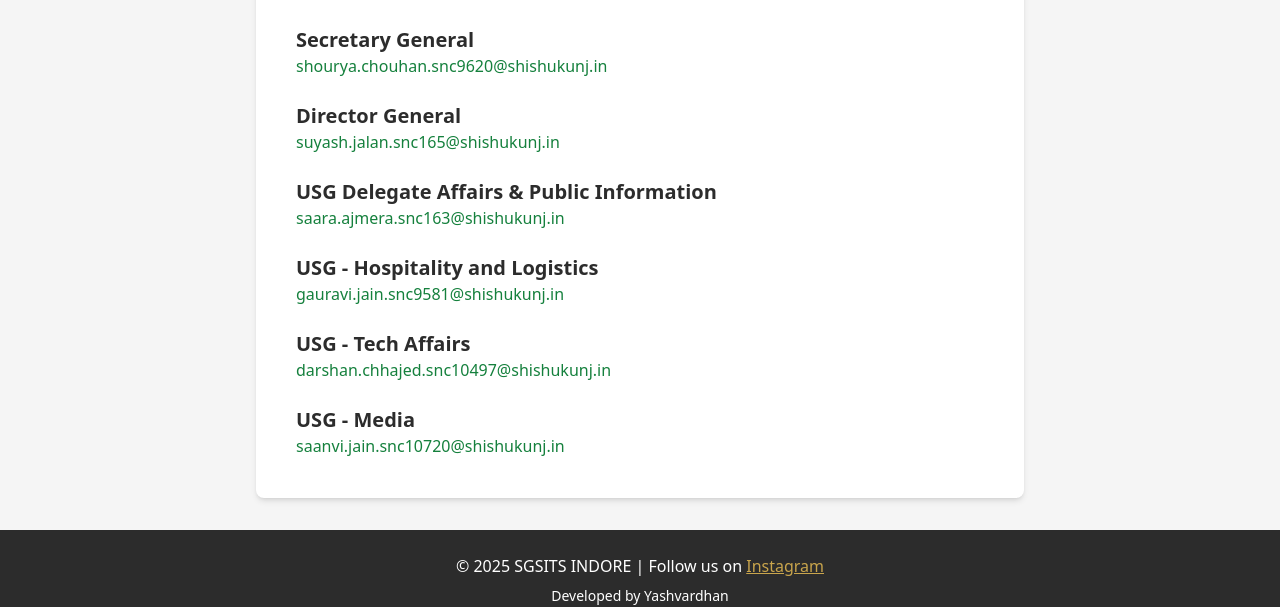
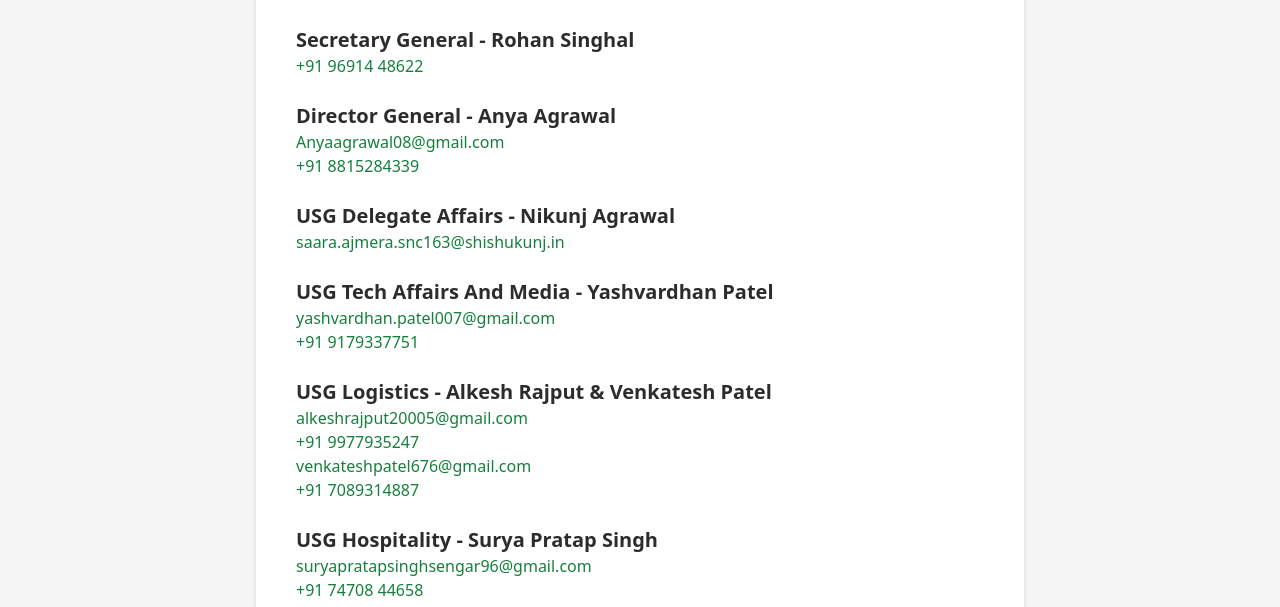
Before and after one commit to Choosenone-17/SGSITS-MUN, a plain HTML site: page contact.html in a window 1280 px wide. Shown: the part 198-805 px from the top of the page. Drawn offline with nearby package versions, Linux system fonts and the light colour scheme.

Commit message:
contact updates

```diff
--- a/contact.html
+++ b/contact.html
@@ -103,33 +103,39 @@
 
       <div class="space-y-6 text-center md:text-left">
         <div>
-          <h2 class="text-xl font-semibold">Secretary General</h2>
-          <p class="text-green-700 break-all">shourya.chouhan.snc9620@shishukunj.in</p>
+          <h2 class="text-xl font-semibold">Secretary General - Rohan Singhal</h2>
+          <p class="text-green-700 break-all">+91 96914 48622</p>
         </div>
 
         <div>
-          <h2 class="text-xl font-semibold">Director General</h2>
-          <p class="text-green-700 break-all">suyash.jalan.snc165@shishukunj.in</p>
+          <h2 class="text-xl font-semibold">Director General - Anya Agrawal</h2>
+          <p class="text-green-700 break-all">Anyaagrawal08@gmail.com</p>
+          <p class="text-green-700 break-all">+91 8815284339</p>
         </div>
 
         <div>
-          <h2 class="text-xl font-semibold">USG Delegate Affairs & Public Information</h2>
+          <h2 class="text-xl font-semibold">USG Delegate Affairs - Nikunj Agrawal</h2>
           <p class="text-green-700 break-all">saara.ajmera.snc163@shishukunj.in</p>
         </div>
 
         <div>
-          <h2 class="text-xl font-semibold">USG - Hospitality and Logistics</h2>
-          <p class="text-green-700 break-all">gauravi.jain.snc9581@shishukunj.in</p>
+          <h2 class="text-xl font-semibold">USG Tech Affairs And Media - Yashvardhan Patel</h2>
+          <p class="text-green-700 break-all">yashvardhan.patel007@gmail.com</p>
+          <p class="text-green-700 break-all">+91 9179337751</p>
         </div>
 
         <div>
-          <h2 class="text-xl font-semibold">USG - Tech Affairs</h2>
-          <p class="text-green-700 break-all">darshan.chhajed.snc10497@shishukunj.in</p>
+          <h2 class="text-xl font-semibold">USG Logistics - Alkesh Rajput & Venkatesh Patel</h2>
+          <p class="text-green-700 break-all">alkeshrajput20005@gmail.com</p>
+          <p class="text-green-700 break-all">+91 9977935247</p>
+          <p class="text-green-700 break-all">venkateshpatel676@gmail.com</p>
+          <p class="text-green-700 break-all">+91 7089314887</p>
         </div>
 
         <div>
-          <h2 class="text-xl font-semibold">USG - Media</h2>
-          <p class="text-green-700 break-all">saanvi.jain.snc10720@shishukunj.in</p>
+          <h2 class="text-xl font-semibold">USG Hospitality - Surya Pratap Singh</h2>
+          <p class="text-green-700 break-all">suryapratapsinghsengar96@gmail.com</p>
+          <p class="text-green-700 break-all">+91 74708 44658</p>
         </div>
       </div>
     </div>
```
Also changed, not shown: committee/LokSabha.html (+10 -8 lines).
